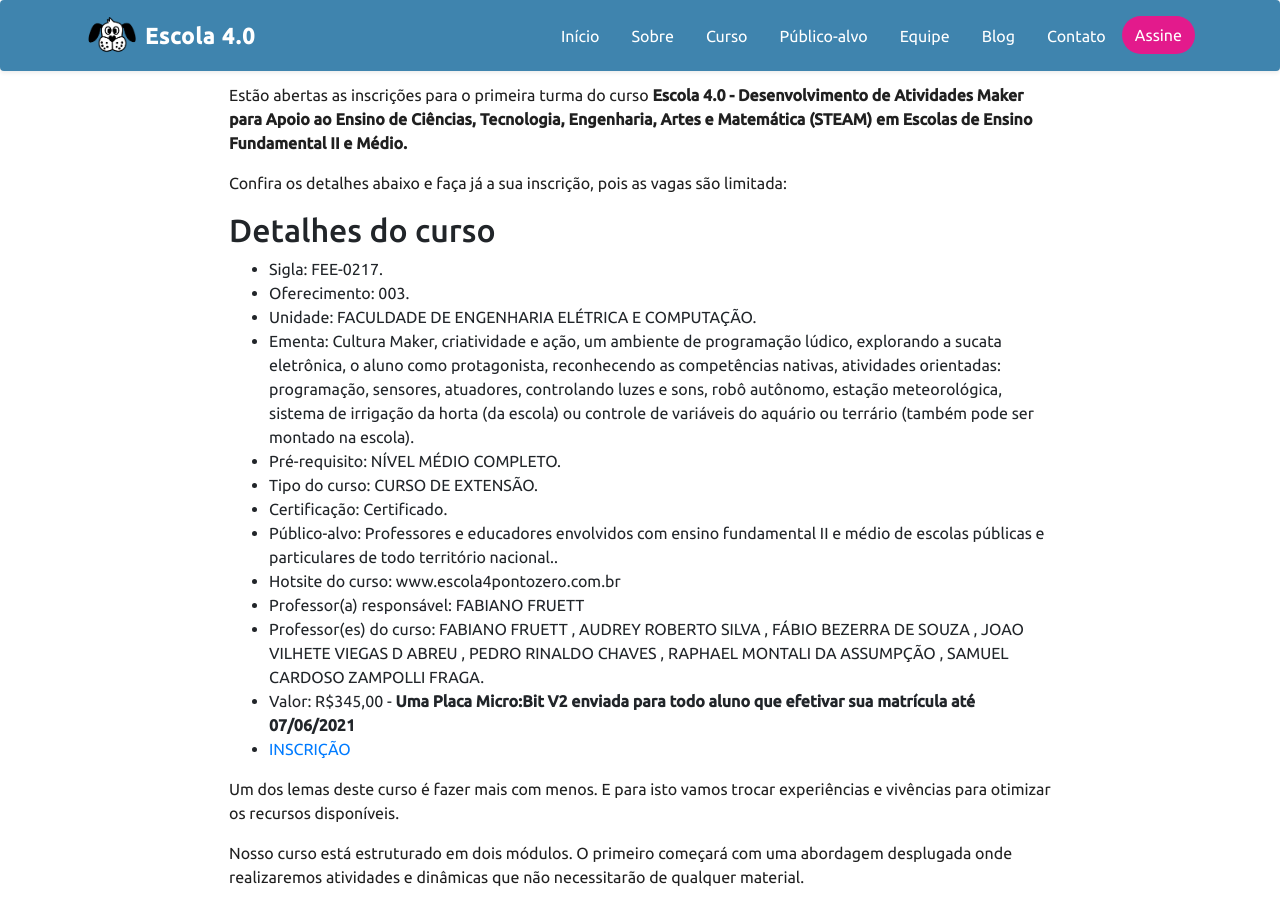
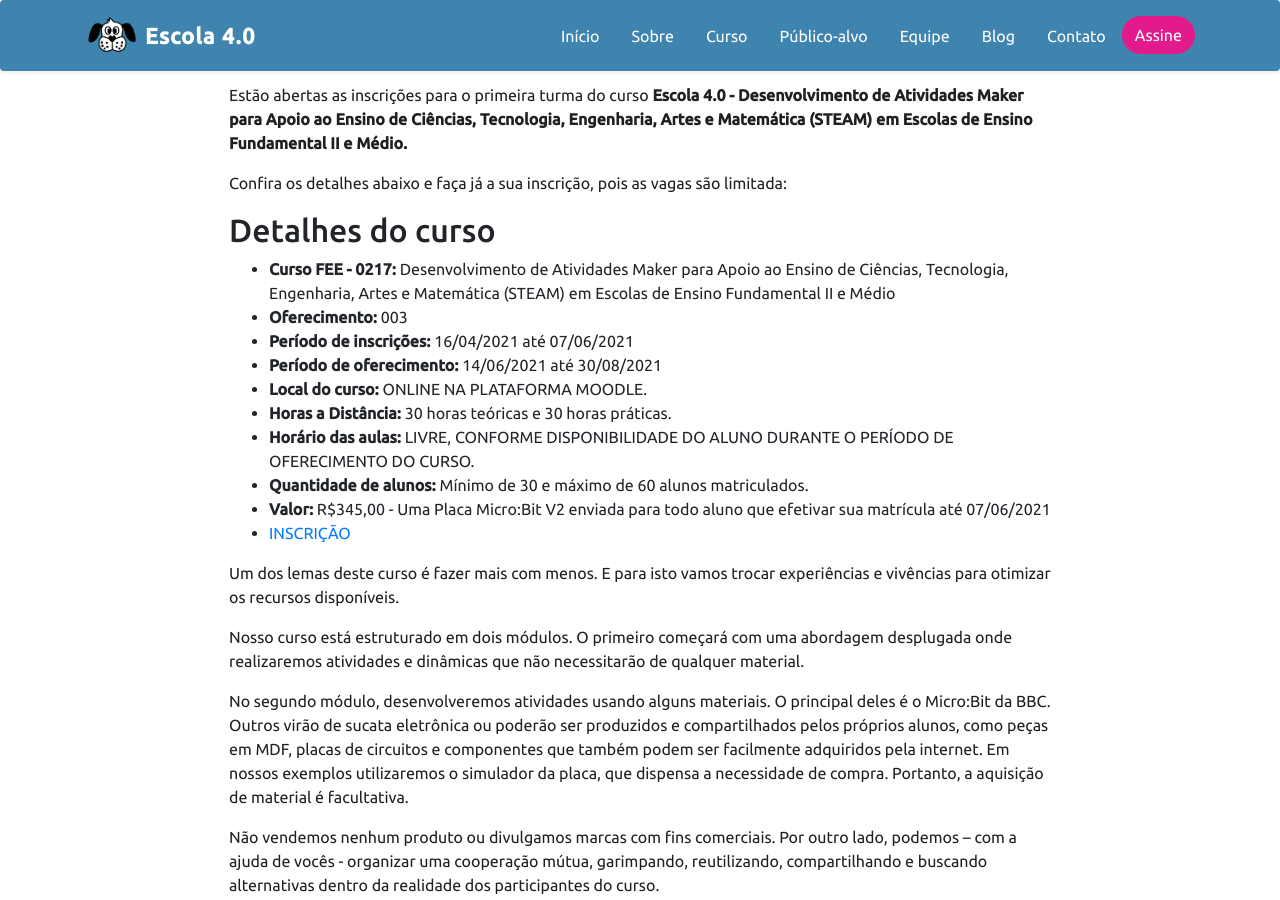
Before and after one commit to FBSeletronica/site-escola-40, a Jekyll site: the page built from _posts/2020-06-08-inscrices-abertas-para-o-curso-escola-40.md, in a window 1280 px wide and 900 px high, scrolled down 643 px. Built offline with Jekyll 4.4.1, drawn with Linux system fonts in a browser that asks for light colours; nearby versions of some CDN libraries.

Commit message:
Atualizando post com a data para o novo oferecimento

```diff
--- a/_posts/2020-06-08-inscrices-abertas-para-o-curso-escola-40.md
+++ b/_posts/2020-06-08-inscrices-abertas-para-o-curso-escola-40.md
@@ -12,18 +12,17 @@
 
 ## Detalhes do curso
 
-* Sigla: FEE-0217.
-* Oferecimento: 003.
-* Unidade: FACULDADE DE ENGENHARIA ELÉTRICA E COMPUTAÇÃO.
-* Ementa: Cultura Maker, criatividade e ação, um ambiente de programação lúdico, explorando a sucata eletrônica, o aluno como protagonista, reconhecendo as competências nativas, atividades orientadas: programação, sensores, atuadores, controlando luzes e sons, robô autônomo, estação meteorológica, sistema de irrigação da horta (da escola) ou controle de variáveis do aquário ou terrário (também pode ser montado na escola).
-* Pré-requisito: NÍVEL MÉDIO COMPLETO.
-* Tipo do curso: CURSO DE EXTENSÃO.
-* Certificação: Certificado.
-* Público-alvo: Professores e educadores envolvidos com ensino fundamental II e médio de escolas públicas e particulares de todo território nacional..
-* Hotsite do curso: www.escola4pontozero.com.br
-* Professor(a) responsável: FABIANO FRUETT
-* Professor(es) do curso: FABIANO FRUETT , AUDREY ROBERTO SILVA , FÁBIO BEZERRA DE SOUZA , JOAO VILHETE VIEGAS D ABREU , PEDRO RINALDO CHAVES , RAPHAEL MONTALI DA ASSUMPÇÃO , SAMUEL CARDOSO ZAMPOLLI FRAGA.
-* Valor: R$345,00  - **Uma Placa Micro:Bit V2 enviada para todo aluno que efetivar sua matrícula até 07/06/2021**
+
+
+*  **Curso FEE - 0217:** Desenvolvimento de Atividades Maker para Apoio ao Ensino de Ciências, Tecnologia, Engenharia, Artes e Matemática (STEAM) em Escolas de Ensino Fundamental II e Médio
+*  **Oferecimento:** 003
+*  **Período de inscrições:** 16/04/2021 até 07/06/2021
+*  **Período de oferecimento:** 14/06/2021 até 30/08/2021
+*  **Local do curso:** ONLINE NA PLATAFORMA MOODLE.
+*  **Horas a Distância:** 30 horas teóricas e 30 horas práticas.
+*  **Horário das aulas:** LIVRE, CONFORME DISPONIBILIDADE DO ALUNO DURANTE O PERÍODO DE OFERECIMENTO DO CURSO.
+*  **Quantidade de alunos:** Mínimo de 30 e máximo de 60 alunos matriculados.
+*  **Valor:**  R$345,00 - Uma Placa Micro:Bit V2 enviada para todo aluno que efetivar sua matrícula até 07/06/2021
 * [INSCRIÇÃO](https://www.extecamp.unicamp.br/dados.asp?sigla=%81g%DC%C2%5E%E0%DC%99&of=%F7%12%AA)
 
 Um dos lemas deste curso é fazer mais com menos. E para isto vamos trocar experiências e vivências para otimizar os recursos disponíveis.
```
